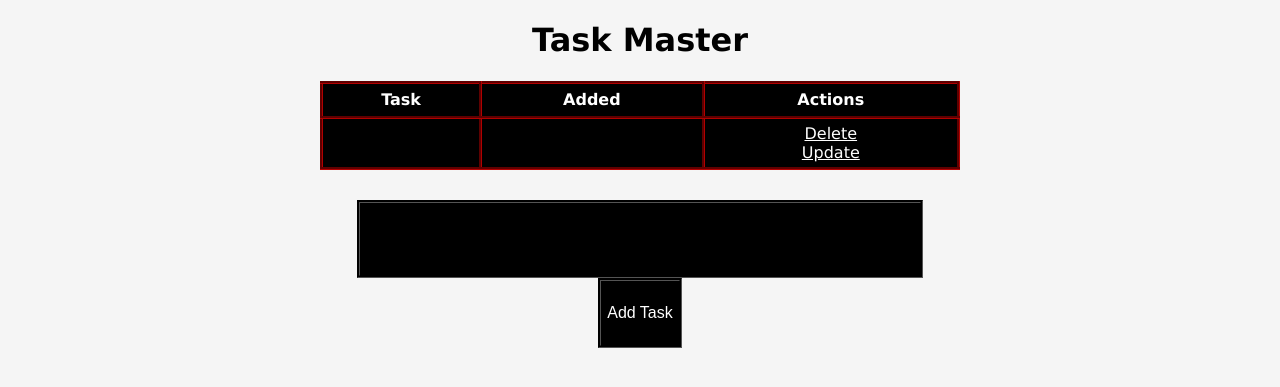
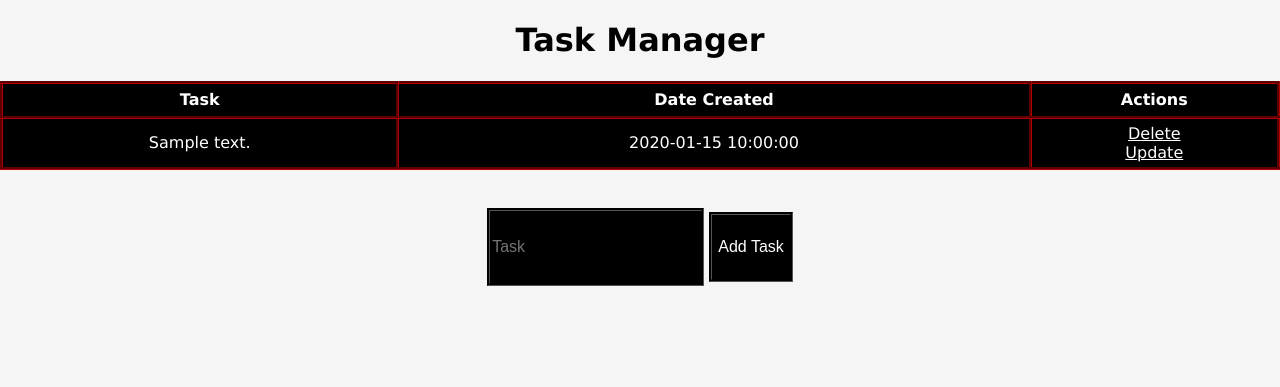
Before and after one commit to Chilakalapudi-Bhavana/Flask-TaskManager-Application, a Flask app: page / in a window 1280 px wide. Shown: the top 387 px of the page. Run offline with Flask 3, Linux system fonts and the light colour scheme; tables that the repository leaves empty hold one stand-in row (values such as "Sample post").

Commit message:
Update index.html

```diff
--- a/templates/index.html
+++ b/templates/index.html
@@ -1,36 +1,36 @@
 {% extends 'base.html' %} {% block head %}
 <title>Task Master</title>
 {% endblock %} {% block body %}
-<div class="content">
-  <h1 style="text-align: center">Task Master</h1>
-  {% if tasks|length < 1 %}
-  <h4 style="text-align: center">There are no tasks. Create one below!</h4>
-  {% else %}
+
+<h1 style="text-align: center">Task Manager</h1>
+<center>
 <table>
   <tr>
     <th>Task</th>
-      <th>Added</th>
+    <th>Date Created</th>
     <th>Actions</th>
   </tr>
   {% for task in tasks %}
   <tr>
-      <td>{{ task.content }}</td>
-      <td>{{ task.date_created }}</td>
+    <td>{{ task[1] }}</td>
+    {# task[1] is the content field in the tuple #}
+    <td>{{ task[2] }}</td>
+    {# task[2] is the date_created field in the tuple #}
     <td>
-        <a href="{{ url_for('delete', id=task[0]) }}">Delete</a>
-        <br />
-        <a href="{{ url_for('update', id=task[0]) }}">Update</a>
+      <a href="/delete/{{ task[0] }}">Delete</a>
+      <br>
+      <a href="/update/{{ task[0] }}">Update</a>
     </td>
   </tr>
   {% endfor %}
 </table>
-  {% endif %}
+</center>
+<center>
+    <br>
+    <br>
 
-  <div class="form">
-    <form action="/" method="POST">
-      <input type="text" name="content" id="content" />
+<form method="POST">
+  <input type="text" name="content" placeholder="Task" required />
   <input type="submit" value="Add Task" />
-    </form>
-  </div>
-</div>
+</form></center>
 {% endblock %}
```
Lines whose indentation alone changed are shown as unchanged.
